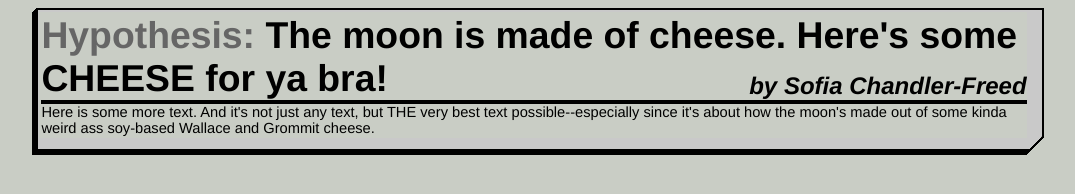
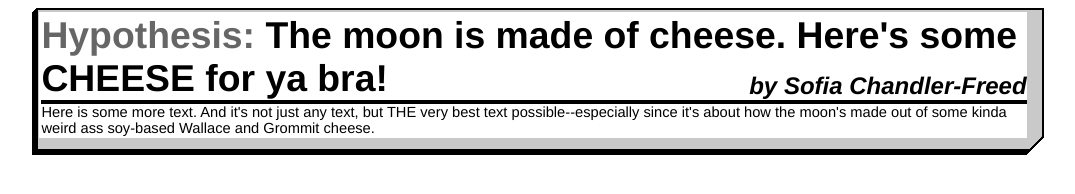
Before and after one commit to westoncb/hypothesis-site, a plain HTML site: page src/index.html in a window 1280 px wide. Shown: the whole page, without its empty margins (102-1177 px from the left). Drawn offline with Linux system fonts and the light colour scheme.

Commit message:
change background color

```diff
--- a/src/index.html
+++ b/src/index.html
@@ -5,7 +5,7 @@
 
 		body {
 			/*background-color: #24251a;*/
-			background-color: c9cdc5;
+			background-color: fffff;
 			color: black;
 			font: 11pt helvetica;
 		}
```
